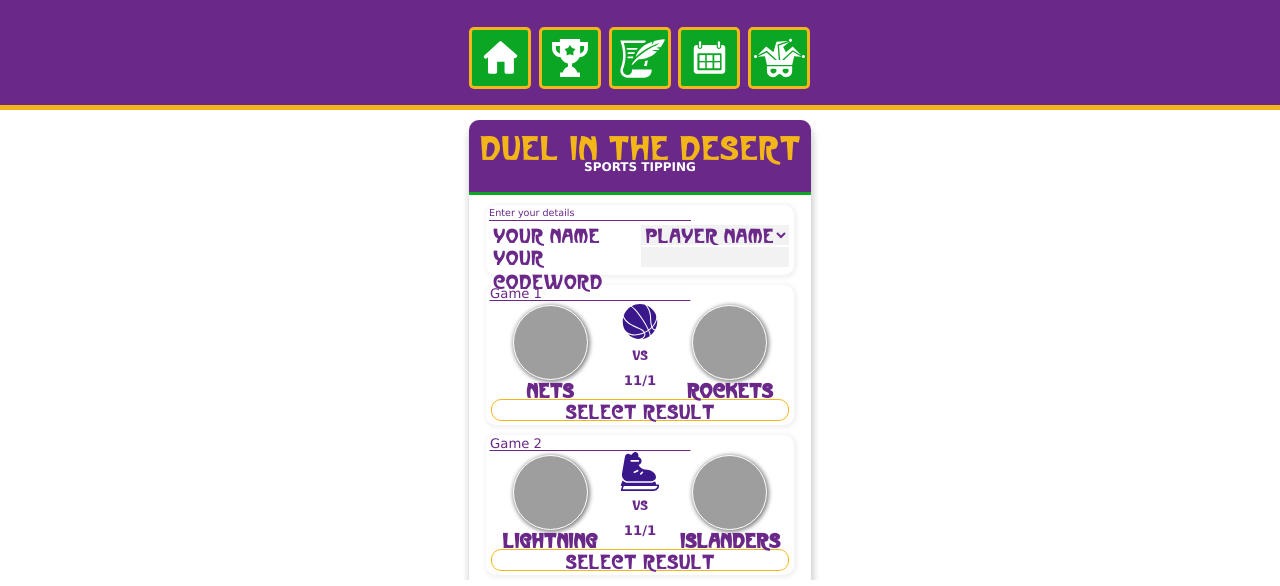
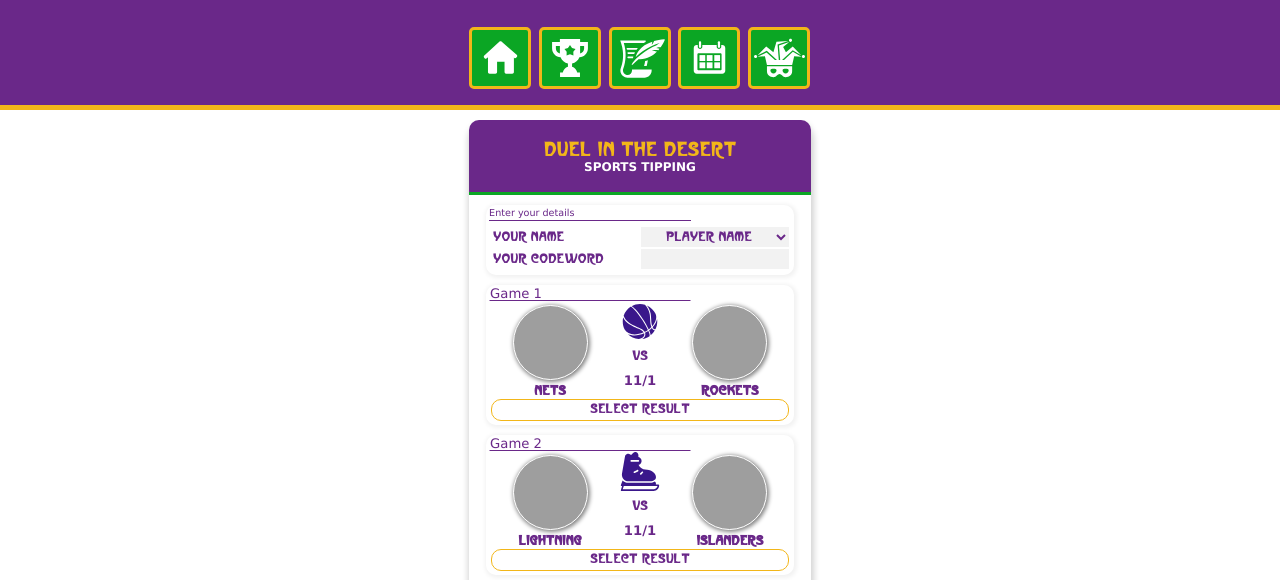
Before and after one commit to dmhburke/bayouapp-production, a Django app: page /entertips/ in a window 1280 px wide. Shown: the top 586 px of the page. Run offline with Django 3.2, Linux system fonts and the light colour scheme; data that the repository does not hold is empty; some libraries are stand-ins or nearby versions; grey boxes are pictures that could not be loaded.

Commit message:
Update CSS

```diff
--- a/catalog/static/css/styles.css
+++ b/catalog/static/css/styles.css
@@ -717,7 +717,7 @@
   width: 100%;
   line-height: 18px;
   text-align: center;
-  font-size: var(--fontSizeHeader2);
+  font-size: var(--fontSizeHeader3);
   font-family: var(--brandFont);
 }
 
@@ -1330,8 +1330,9 @@
 
 #leaderboardBackIcon {
   position: relative;
-  top: 5px;
-  height: 70%;
+  top: 0px;
+  left: 0px;
+  height: 50%;
 
 }
 
@@ -1372,7 +1373,7 @@
   line-height: 60px;
   color: var(--brandColorHighlight2);
   font-family: var(--brandFont);
-  font-size: var(--fontSizeHeader1);
+  font-size: var(--fontSizeHeader2);
 }
 
 #tipFormDescText {
@@ -1413,7 +1414,7 @@
   padding-left: 4px;
   font-family: var(--brandFont);
   color: var(--brandColorMain);
-  font-size: var(--fontSizeHeader2);
+  font-size: var(--fontSizeHeader4);
 }
 
 #tippingPassword {
@@ -1422,7 +1423,7 @@
   padding-left: 4px;
   font-family: var(--brandFont);
   color: var(--brandColorMain);
-  font-size: var(--fontSizeHeader2);
+  font-size: var(--fontSizeHeader4);
 }
 
 #leftNameInput {
@@ -1440,7 +1441,7 @@
   width: 100%;
   text-align-last: center;
   font-family: var(--brandFont);
-  font-size: var(--fontSizeHeader2);
+  font-size: var(--fontSizeHeader4);
   text-transform: uppercase;
   color: var(--brandColorMain);
 }
@@ -1452,7 +1453,7 @@
   width: 100%;
   text-align: center;
   font-family: var(--brandFont);
-  font-size: var(--fontSizeHeader2);
+  font-size: var(--fontSizeHeader4);
   text-transform: uppercase;
   color: var(--brandColorMain);
 }
@@ -1521,7 +1522,7 @@
   padding-top: 3px;
   color: var(--brandColorMain);
   font-family: var(--brandFont);
-  font-size: var(--fontSizeHeader2);
+  font-size: var(--fontSizeHeader4);
   font-weight: bold;
 
 }
@@ -1603,13 +1604,20 @@
   background-color: var(--brandColorHighlight2);
 }
 
+#tipsSubmitIcon {
+  height: 70%;
+  width: 70%;
+  margin-left: -5px;
+  margin-top: 2px;
+}
+
 #id_game1, #id_game2, #id_game3, #id_game4, #id_game5, #id_game6, #id_game7, #id_game8, #id_game9, #id_game10 {
   border: 0;
   -webkit-appearance: none;
   background: none;
   text-align-last: center;
   font-family: var(--brandFont);
-  font-size: var(--fontSizeHeader2);
+  font-size: var(--fontSizeHeader4);
   text-transform: uppercase;
   color: var(--brandColorMain);
   width: 160px;
@@ -1890,7 +1898,7 @@
   line-height: 45px;
   text-align: center;
   font-family: var(--brandFont);
-  color: var(--brandFontMain);
+  color: var(--brandColorHighlight1);
   background-color: var(--brandColorHighlight3);
   border: 2px solid var(--brandColorMain);
 }
@@ -2554,7 +2562,7 @@
   top: 15px;
   font-family: var(--brandFont);
   color: var(--brandColorMain);
-  font-size: var(--fontSizeHeader1);
+  font-size: var(--fontSizeHeader3);
 
 }
 
@@ -2588,7 +2596,7 @@
   background-color: var(--brandColorHighlight2);
   color: var(--brandColorMain);
   font-family: var(--brandFont);
-  font-size: var(--fontSizeHeader1);
+  font-size: var(--fontSizeHeader2);
 
 }
 
@@ -2626,7 +2634,7 @@
   border: 2px solid var(--brandColorHighlight2);
   font-family: var(--brandFont);
   color: var(--brandColorHighlight2);
-  font-size: var(--fontSizeHeader1);
+  font-size: var(--fontSizeHeader2);
 
 }
 
```
